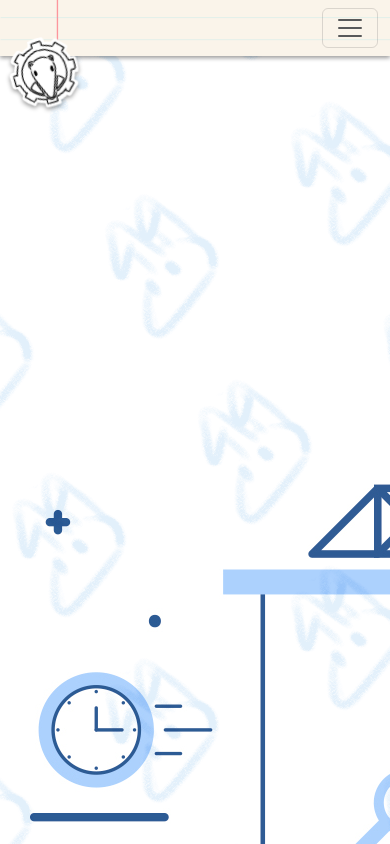
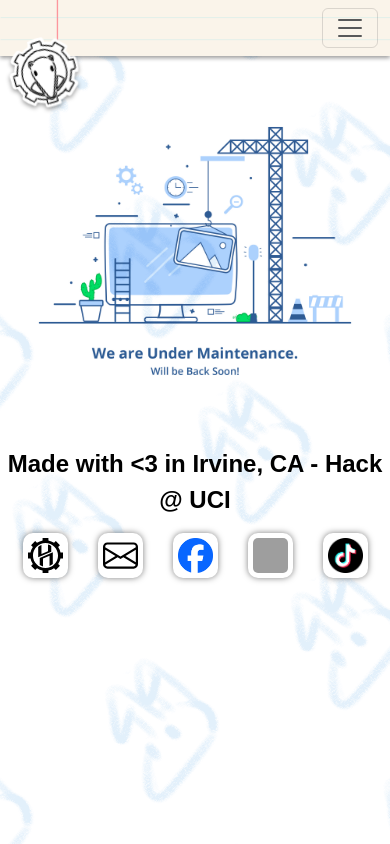
Before and after one commit to HackAtUCI/zothacks-site-2023, a Next.js app in the folder apps/site/: page /schedule in a window 390 px wide. Shown: the top 844 px of the page. Built offline with nearby package versions, Linux system fonts and the light colour scheme; grey boxes are pictures that could not be loaded; a web font is replaced by a local one.

Commit message:
fix: made maintenance image responsive

```diff
--- a/apps/site/src/views/Schedule/Schedule.tsx
+++ b/apps/site/src/views/Schedule/Schedule.tsx
@@ -6,14 +6,19 @@ export default function Schedule() {
 	return (
 		<div
 			style={{
-				width: "100vw",
-				height: `${maintenanceImage.height}px`,
-				backgroundImage: `url(${maintenanceImage.src})`,
-				backgroundRepeat: "no-repeat",
-				backgroundPosition: "center",
-				backgroundSize: "center",
-				mixBlendMode: "multiply",
+				display: "flex",
+				alignItems: "center",
+				justifyContent: "center",
 			}}
-		></div>
+		>
+			<img
+				src={maintenanceImage.src}
+				style={{
+					width: "100vw",
+					height: `100vw`,
+					mixBlendMode: "multiply",
+				}}
+			></img>
+		</div>
 	);
 }
```
